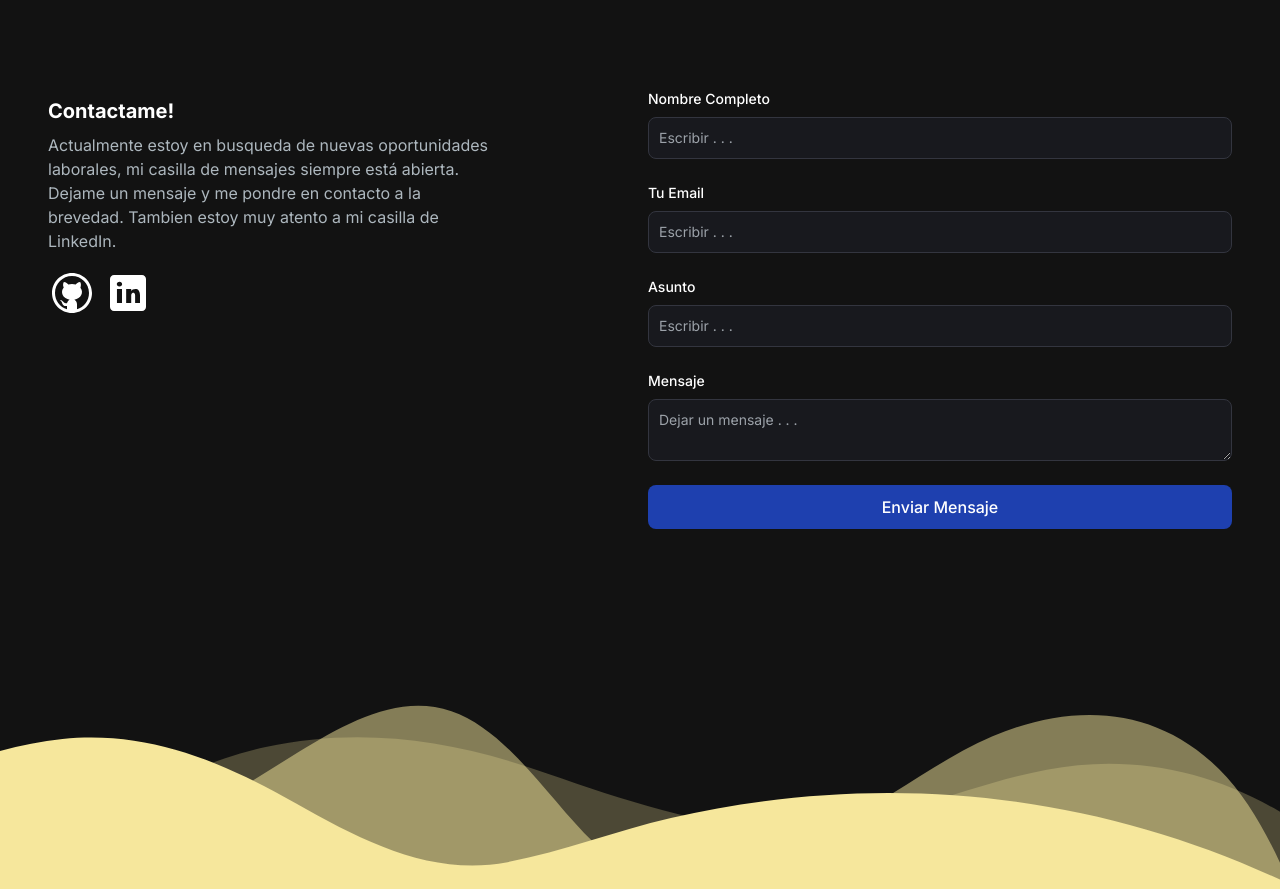
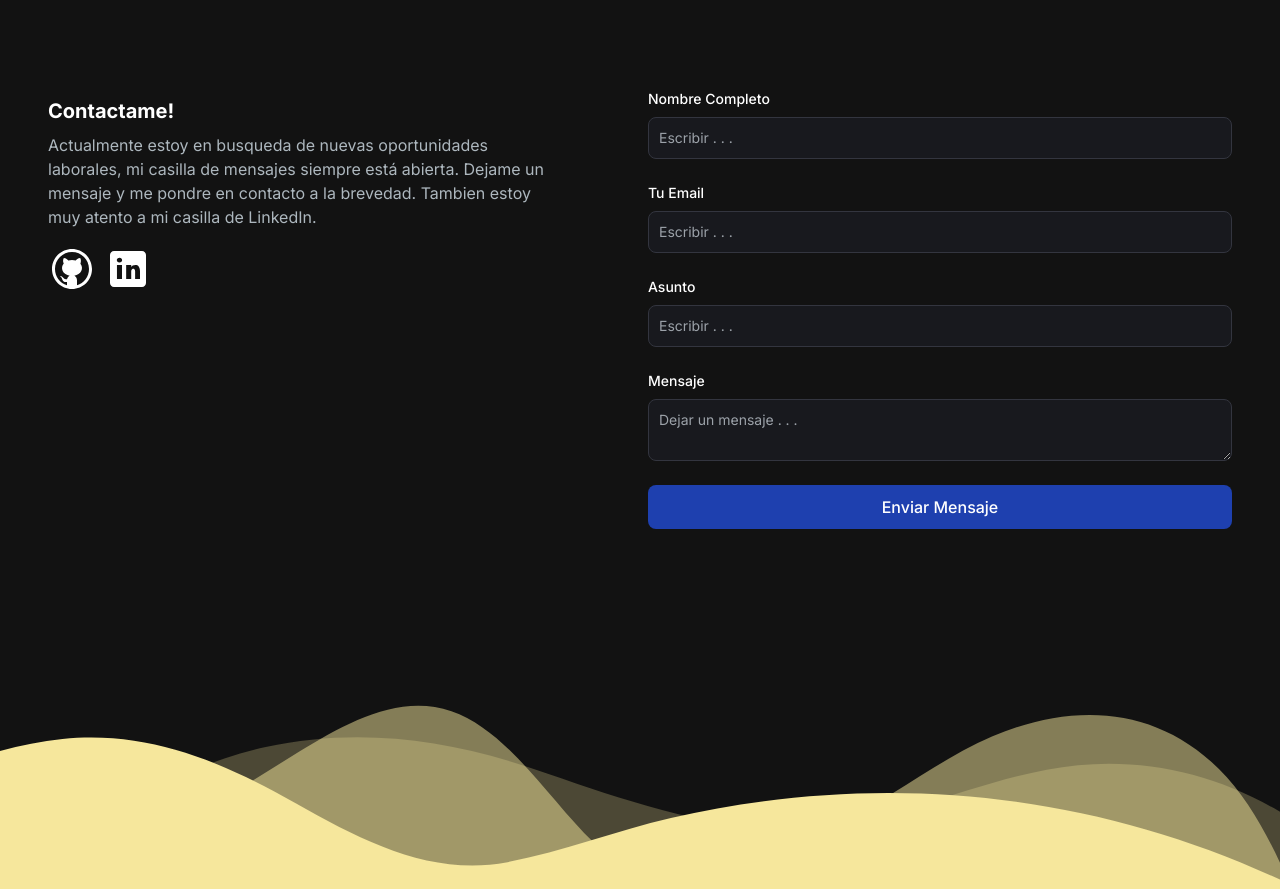
Before and after one commit to MateoDonino/portfolio-web, a Next.js app: page / in a window 1280 px wide. Shown: the part 1860-2749 px from the top of the page. Built offline with nearby package versions, Linux system fonts and the light colour scheme.

Commit message:
Actualización 2.3

```diff
--- a/src/components/EmailSection.jsx
+++ b/src/components/EmailSection.jsx
@@ -40,7 +40,7 @@
     <section className=" grid md:grid-cols-2 my-12 md:md-12 py-24 gap-4 relative">
       <div className=" z-10">
         <h5 className=" text-xl font-bold text-white my-2">Contactame!</h5>
-        <p className="text-[#ADB7BE] mb-4 max-w-md">
+        <p className="text-[#ADB7BE] mb-4 max-w-lg">
           Actualmente estoy en busqueda de nuevas oportunidades laborales, mi
           casilla de mensajes siempre está abierta. Dejame un mensaje y me
           pondre en contacto a la brevedad. Tambien estoy muy atento a mi
```
